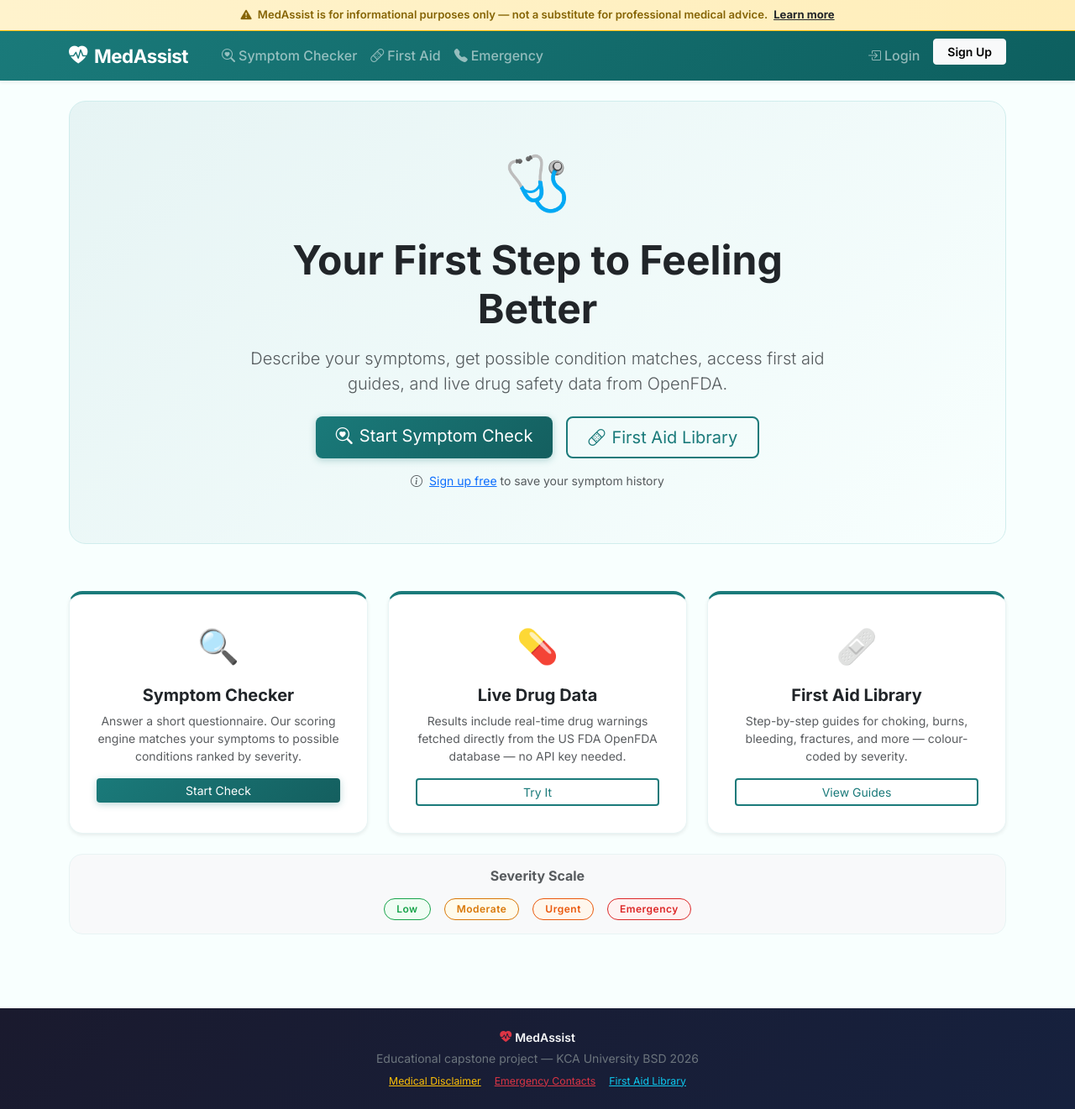
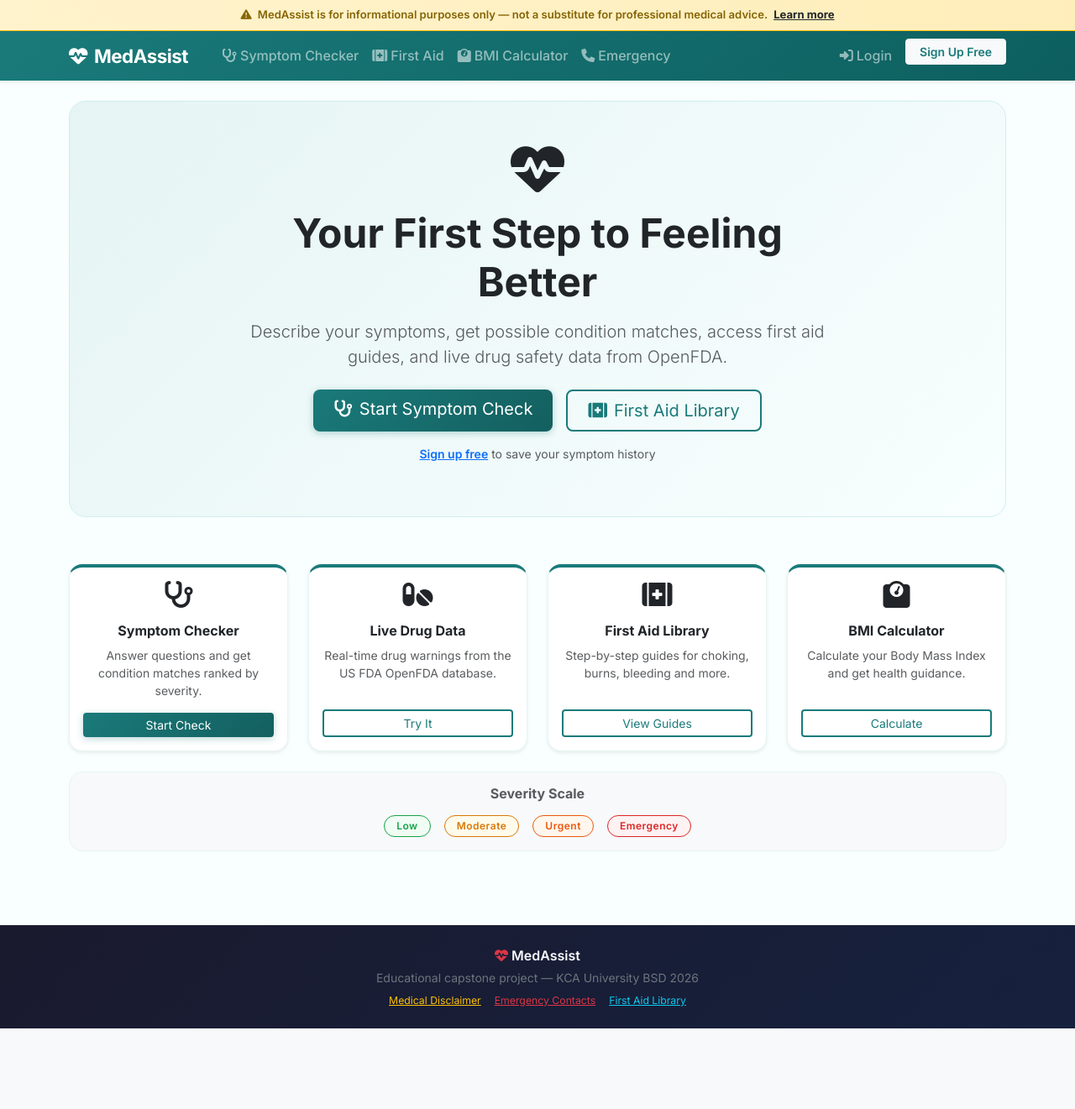
Before and after one commit to winstone-1/med-assist, a Flask app: page / in a window 1280 px wide. Shown: the whole page at 84% size. After the commit the page ends 1225 px from the top, so only its background shows below. Run offline with Flask 3, Linux system fonts and the light colour scheme.

Commit message:
feat: update icons to Font Awesome and enhance homepage layout with new feature cards

```diff
--- a/templates/base.html
+++ b/templates/base.html
@@ -5,14 +5,14 @@
   <meta name="viewport" content="width=device-width, initial-scale=1">
   <title>{% block title %}MedAssist{% endblock %}</title>
   <link href="https://cdn.jsdelivr.net/npm/bootstrap@5.3.3/dist/css/bootstrap.min.css" rel="stylesheet">
-  <link href="https://cdn.jsdelivr.net/npm/bootstrap-icons@1.11.0/font/bootstrap-icons.css" rel="stylesheet">
+  <link href="https://cdnjs.cloudflare.com/ajax/libs/font-awesome/6.5.0/css/all.min.css" rel="stylesheet">
   <link rel="stylesheet" href="{{ url_for('static', filename='css/style.css') }}">
 </head>
 <body>
 
   <!-- Disclaimer Banner -->
   <div class="disclaimer-banner text-center py-2 small fw-semibold">
-    <i class="bi bi-exclamation-triangle-fill me-1"></i>
+    <i class="fa-solid fa-triangle-exclamation me-1"></i>
     MedAssist is for informational purposes only — not a substitute for professional medical advice.
     <a href="{{ url_for('disclaimer') }}" class="text-dark ms-1 fw-bold">Learn more</a>
   </div>
@@ -21,7 +21,7 @@
   <nav class="navbar navbar-expand-lg navbar-dark bg-teal shadow-sm">
     <div class="container">
       <a class="navbar-brand fw-bold" href="{{ url_for('index') }}">
-        <i class="bi bi-heart-pulse-fill me-2"></i>MedAssist
+        <i class="fa-solid fa-heart-pulse me-2"></i>MedAssist
       </a>
       <button class="navbar-toggler border-0" type="button"
               data-bs-toggle="collapse" data-bs-target="#navMenu">
@@ -31,17 +31,22 @@
         <ul class="navbar-nav me-auto ms-3">
           <li class="nav-item">
             <a class="nav-link" href="{{ url_for('symptom_form') }}">
-              <i class="bi bi-search-heart me-1"></i>Symptom Checker
+              <i class="fa-solid fa-stethoscope me-1"></i>Symptom Checker
             </a>
           </li>
           <li class="nav-item">
             <a class="nav-link" href="{{ url_for('firstaid_list') }}">
-              <i class="bi bi-bandaid me-1"></i>First Aid
+              <i class="fa-solid fa-kit-medical me-1"></i>First Aid
+            </a>
+          </li>
+          <li class="nav-item">
+            <a class="nav-link" href="{{ url_for('bmi_calculator') }}">
+              <i class="fa-solid fa-weight-scale me-1"></i>BMI Calculator
             </a>
           </li>
           <li class="nav-item">
             <a class="nav-link" href="{{ url_for('emergency') }}">
-              <i class="bi bi-telephone-fill me-1"></i>Emergency
+              <i class="fa-solid fa-phone me-1"></i>Emergency
             </a>
           </li>
         </ul>
@@ -49,24 +54,30 @@
           {% if current_user.is_authenticated %}
           <li class="nav-item">
             <a class="nav-link" href="{{ url_for('dashboard') }}">
-              <i class="bi bi-person-circle me-1"></i>{{ current_user.username }}
+              <i class="fa-solid fa-circle-user me-1"></i>{{ current_user.username }}
+            </a>
+          </li>
+          <li class="nav-item">
+            <a class="nav-link" href="{{ url_for('profile') }}">
+              <i class="fa-solid fa-gear me-1"></i>Profile
             </a>
           </li>
           <li class="nav-item">
             <a class="nav-link" href="{{ url_for('logout') }}">
-              <i class="bi bi-box-arrow-right me-1"></i>Logout
+              <i class="fa-solid fa-right-from-bracket me-1"></i>Logout
             </a>
           </li>
           {% else %}
           <li class="nav-item">
             <a class="nav-link" href="{{ url_for('login') }}">
-              <i class="bi bi-box-arrow-in-right me-1"></i>Login
+              <i class="fa-solid fa-right-to-bracket me-1"></i>Login
             </a>
           </li>
           <li class="nav-item ms-2">
-            <a class="btn btn-light btn-sm px-3 fw-semibold text-teal"
+            <a class="btn btn-light btn-sm px-3 fw-semibold"
+               style="color: var(--teal);"
                href="{{ url_for('register') }}">
-              Sign Up
+              Sign Up Free
             </a>
           </li>
           {% endif %}
@@ -94,31 +105,39 @@
     {% block content %}{% endblock %}
   </main>
 
+  <!-- Back to top button -->
+  <button id="backToTop" class="btn btn-teal rounded-circle shadow"
+          style="position:fixed;bottom:2rem;right:2rem;width:45px;height:45px;display:none;z-index:999;">
+    <i class="fa-solid fa-chevron-up"></i>
+  </button>
+
   <!-- Footer -->
   <footer class="text-light text-center py-4 small">
     <div class="container">
-      <p class="mb-1 fw-semibold">
-        <i class="bi bi-heart-pulse-fill text-danger me-1"></i>MedAssist
+      <p class="mb-1 fw-semibold fs-6">
+        <i class="fa-solid fa-heart-pulse text-danger me-1"></i>MedAssist
       </p>
       <p class="text-secondary mb-2">
         Educational capstone project — KCA University BSD 2026
       </p>
       <div class="d-flex justify-content-center gap-3">
-        <a href="{{ url_for('disclaimer') }}" class="text-warning small">
-          Medical Disclaimer
-        </a>
-        <a href="{{ url_for('emergency') }}" class="text-danger small">
-          Emergency Contacts
-        </a>
-        <a href="{{ url_for('firstaid_list') }}" class="text-info small">
-          First Aid Library
-        </a>
+        <a href="{{ url_for('disclaimer') }}" class="text-warning small">Medical Disclaimer</a>
+        <a href="{{ url_for('emergency') }}" class="text-danger small">Emergency Contacts</a>
+        <a href="{{ url_for('firstaid_list') }}" class="text-info small">First Aid Library</a>
       </div>
     </div>
   </footer>
 
   <script src="https://cdn.jsdelivr.net/npm/bootstrap@5.3.3/dist/js/bootstrap.bundle.min.js"></script>
   <script src="{{ url_for('static', filename='js/severity_colors.js') }}"></script>
+  <script>
+    // Back to top
+    const btn = document.getElementById('backToTop');
+    window.addEventListener('scroll', () => {
+      btn.style.display = window.scrollY > 300 ? 'block' : 'none';
+    });
+    btn.addEventListener('click', () => window.scrollTo({ top: 0, behavior: 'smooth' }));
+  </script>
   {% block scripts %}{% endblock %}
 
 </body>
--- a/templates/index.html
+++ b/templates/index.html
@@ -6,7 +6,9 @@
 <div class="hero-section text-center">
   <div class="row justify-content-center">
     <div class="col-md-8">
-      <div class="mb-3" style="font-size: 4rem;">🩺</div>
+      <div class="hero-icon mb-3">
+        <i class="fa-solid fa-heart-pulse fa-4x text-teal"></i>
+      </div>
       <h1 class="display-5 fw-bold text-teal mb-3">
         Your First Step to Feeling Better
       </h1>
@@ -16,23 +18,20 @@
       </p>
       <div class="d-flex justify-content-center gap-3 flex-wrap">
         <a href="{{ url_for('symptom_form') }}" class="btn btn-teal btn-lg px-4">
-          <i class="bi bi-search-heart me-2"></i>Start Symptom Check
+          <i class="fa-solid fa-stethoscope me-2"></i>Start Symptom Check
         </a>
         <a href="{{ url_for('firstaid_list') }}" class="btn btn-outline-teal btn-lg px-4">
-          <i class="bi bi-bandaid me-2"></i>First Aid Library
+          <i class="fa-solid fa-kit-medical me-2"></i>First Aid Library
         </a>
       </div>
       {% if not current_user.is_authenticated %}
       <p class="text-muted small mt-3">
-        <i class="bi bi-info-circle me-1"></i>
-        <a href="{{ url_for('register') }}" class="text-teal">Sign up free</a>
+        <a href="{{ url_for('register') }}" class="text-teal fw-semibold">Sign up free</a>
         to save your symptom history
       </p>
       {% else %}
       <p class="text-muted small mt-3">
-        <i class="bi bi-check-circle-fill text-success me-1"></i>
-        Signed in as <strong>{{ current_user.username }}</strong> —
-        your checks are being saved
+        Signed in as <strong>{{ current_user.username }}</strong> — your checks are being saved
       </p>
       {% endif %}
     </div>
@@ -41,46 +40,60 @@
 
 <!-- Feature cards -->
 <div class="row g-4 mt-2">
-  <div class="col-md-4">
-    <div class="card feature-card h-100 shadow-sm p-3">
-      <div class="card-body text-center">
-        <div class="fs-1 mb-3">🔍</div>
-        <h5 class="fw-bold">Symptom Checker</h5>
+  <div class="col-md-3">
+    <div class="card feature-card h-100 shadow-sm p-3 text-center">
+      <div class="feature-icon mx-auto mb-3">
+        <i class="fa-solid fa-stethoscope fa-2x text-teal"></i>
+      </div>
+      <h6 class="fw-bold">Symptom Checker</h6>
       <p class="text-muted small">
-          Answer a short questionnaire. Our scoring engine matches your
-          symptoms to possible conditions ranked by severity.
+        Answer questions and get condition matches ranked by severity.
       </p>
-        <a href="{{ url_for('symptom_form') }}"
-           class="btn btn-sm btn-teal mt-auto w-100">Start Check</a>
+      <a href="{{ url_for('symptom_form') }}" class="btn btn-sm btn-teal w-100 mt-auto">
+        Start Check
+      </a>
     </div>
   </div>
+  <div class="col-md-3">
+    <div class="card feature-card h-100 shadow-sm p-3 text-center">
+      <div class="feature-icon mx-auto mb-3">
+        <i class="fa-solid fa-pills fa-2x text-teal"></i>
       </div>
-  <div class="col-md-4">
-    <div class="card feature-card h-100 shadow-sm p-3">
-      <div class="card-body text-center">
-        <div class="fs-1 mb-3">💊</div>
-        <h5 class="fw-bold">Live Drug Data</h5>
+      <h6 class="fw-bold">Live Drug Data</h6>
       <p class="text-muted small">
-          Results include real-time drug warnings fetched directly
-          from the US FDA OpenFDA database — no API key needed.
+        Real-time drug warnings from the US FDA OpenFDA database.
       </p>
-        <a href="{{ url_for('symptom_form') }}"
-           class="btn btn-sm btn-outline-teal mt-auto w-100">Try It</a>
+      <a href="{{ url_for('symptom_form') }}" class="btn btn-sm btn-outline-teal w-100 mt-auto">
+        Try It
+      </a>
     </div>
   </div>
+  <div class="col-md-3">
+    <div class="card feature-card h-100 shadow-sm p-3 text-center">
+      <div class="feature-icon mx-auto mb-3">
+        <i class="fa-solid fa-kit-medical fa-2x text-teal"></i>
       </div>
-  <div class="col-md-4">
-    <div class="card feature-card h-100 shadow-sm p-3">
-      <div class="card-body text-center">
-        <div class="fs-1 mb-3">🩹</div>
-        <h5 class="fw-bold">First Aid Library</h5>
+      <h6 class="fw-bold">First Aid Library</h6>
       <p class="text-muted small">
-          Step-by-step guides for choking, burns, bleeding,
-          fractures, and more — colour-coded by severity.
+        Step-by-step guides for choking, burns, bleeding and more.
       </p>
-        <a href="{{ url_for('firstaid_list') }}"
-           class="btn btn-sm btn-outline-teal mt-auto w-100">View Guides</a>
+      <a href="{{ url_for('firstaid_list') }}" class="btn btn-sm btn-outline-teal w-100 mt-auto">
+        View Guides
+      </a>
     </div>
+  </div>
+  <div class="col-md-3">
+    <div class="card feature-card h-100 shadow-sm p-3 text-center">
+      <div class="feature-icon mx-auto mb-3">
+        <i class="fa-solid fa-weight-scale fa-2x text-teal"></i>
+      </div>
+      <h6 class="fw-bold">BMI Calculator</h6>
+      <p class="text-muted small">
+        Calculate your Body Mass Index and get health guidance.
+      </p>
+      <a href="{{ url_for('bmi_calculator') }}" class="btn btn-sm btn-outline-teal w-100 mt-auto">
+        Calculate
+      </a>
     </div>
   </div>
 </div>
```
Lines whose indentation alone changed are shown as unchanged.
